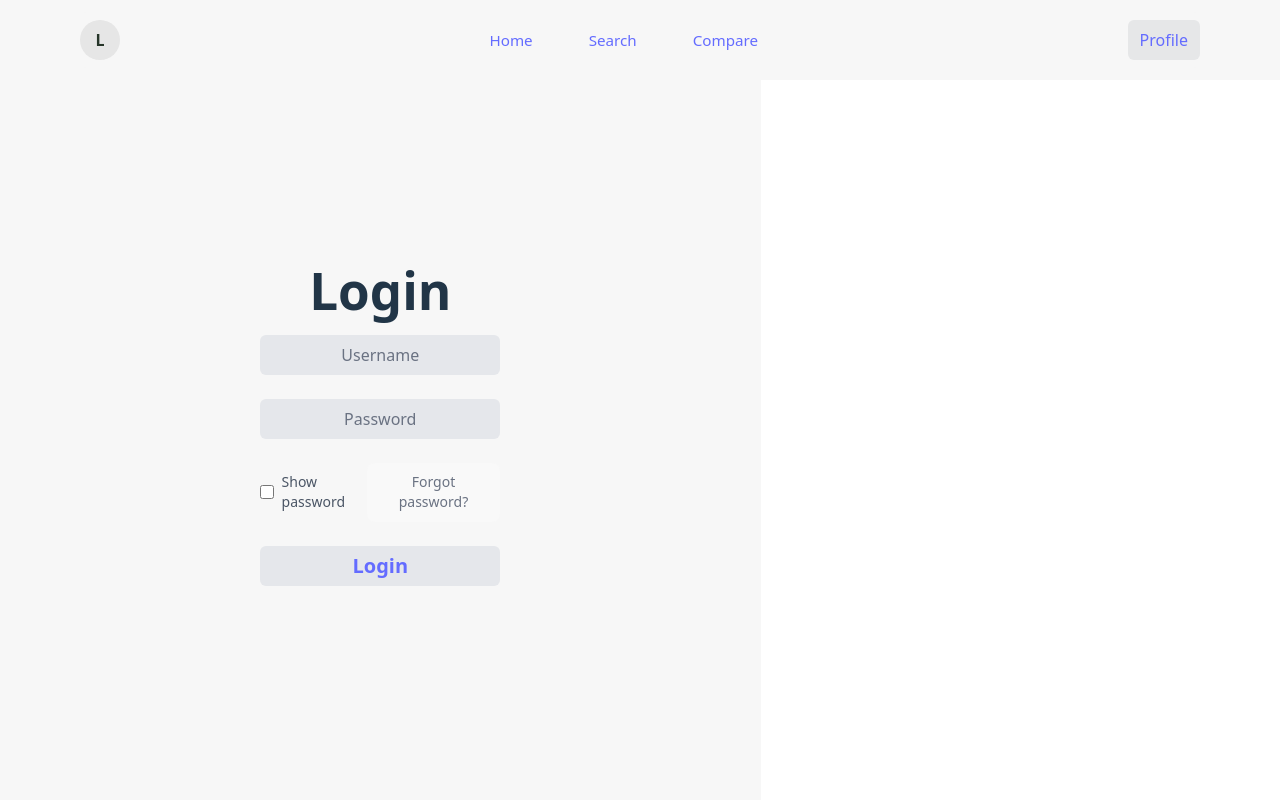
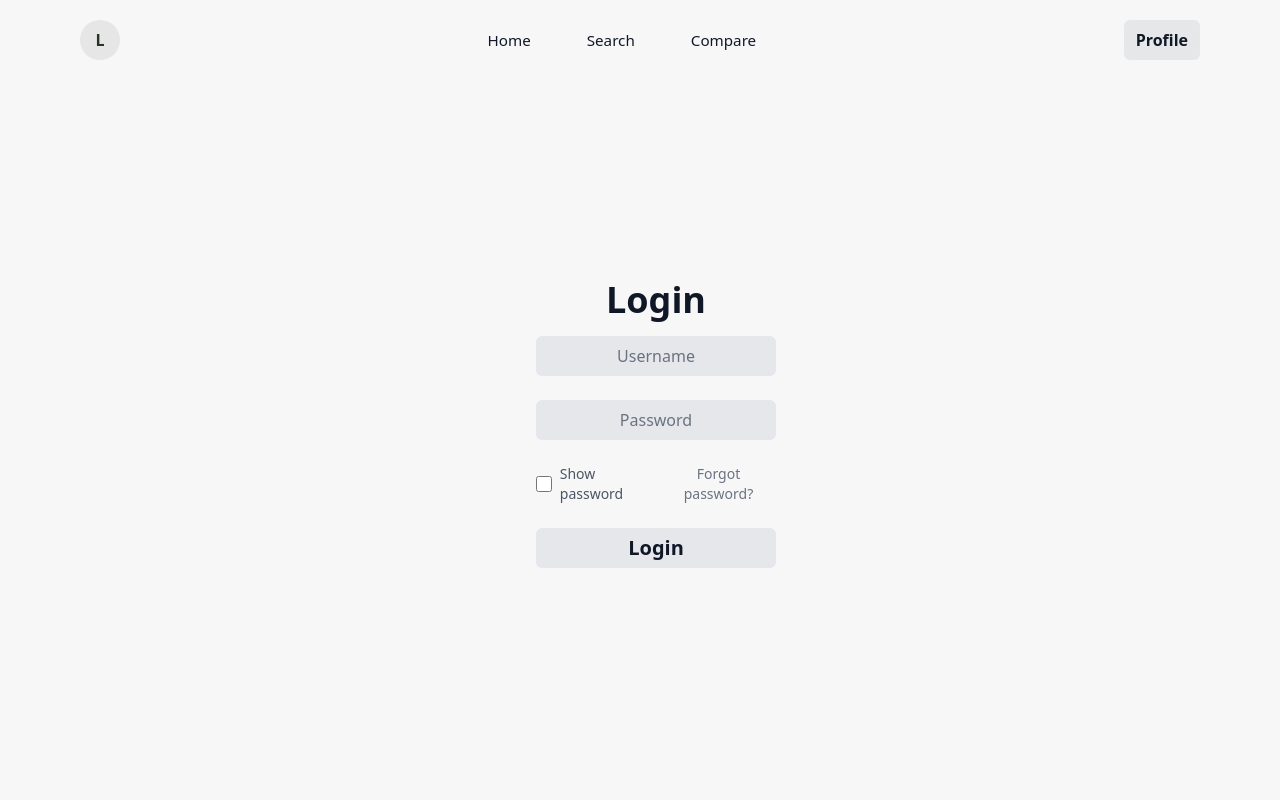
Before and after one commit to duckhess/Provision-IT---IT-Project-Group-14, a React (Vite) app in the folder Front-end/It-Project-Group-14-Front-End/: page /login in a window 1280 px wide. Shown: the top 800 px of the page. Built offline with nearby package versions, Linux system fonts and the light colour scheme.

Commit message:
Fix: styling issues and page width
removed all the css styling out of index.css, fix page with issue in app.tsx

```diff
--- a/Front-end/It-Project-Group-14-Front-End/src/App.tsx
+++ b/Front-end/It-Project-Group-14-Front-End/src/App.tsx
@@ -14,7 +14,7 @@ function App() {
       <div className="bg-[#f7f7f7] flex flex-col">
         <NavBar />
 
-        <main className="min-h-screen w-full mx-auto mt-6 px-4">
+        <main className="w-screen min-h-screen mx-auto mt-6 px-4 text-gray-900 ">
 
           <Routes>
             <Route path="/" element={<HomePage />} />
--- a/Front-end/It-Project-Group-14-Front-End/src/index.css
+++ b/Front-end/It-Project-Group-14-Front-End/src/index.css
@@ -1,71 +1,3 @@
 @import "tailwindcss";
+
 @tailwind utilities;
-
-:root {
-  font-family: system-ui, Avenir, Helvetica, Arial, sans-serif;
-  line-height: 1.5;
-  font-weight: 400;
-
-  color-scheme: light dark;
-  color: rgba(255, 255, 255, 0.87);
-  background-color: #242424;
-
-  font-synthesis: none;
-  text-rendering: optimizeLegibility;
-  -webkit-font-smoothing: antialiased;
-  -moz-osx-font-smoothing: grayscale;
-}
-
-a {
-  font-weight: 500;
-  color: #646cff;
-  text-decoration: inherit;
-}
-a:hover {
-  color: #535bf2;
-}
-
-body {
-  margin: 0;
-  display: flex;
-  place-items: center;
-  min-width: 320px;
-  min-height: 100vh;
-}
-
-h1 {
-  font-size: 3.2em;
-  line-height: 1.1;
-}
-
-button {
-  border-radius: 8px;
-  border: 1px solid transparent;
-  padding: 0.6em 1.2em;
-  font-size: 1em;
-  font-weight: 500;
-  font-family: inherit;
-  background-color: #1a1a1a;
-  cursor: pointer;
-  transition: border-color 0.25s;
-}
-button:hover {
-  border-color: #646cff;
-}
-button:focus,
-button:focus-visible {
-  outline: 4px auto -webkit-focus-ring-color;
-}
-
-@media (prefers-color-scheme: light) {
-  :root {
-    color: #213547;
-    background-color: #ffffff;
-  }
-  a:hover {
-    color: #747bff;
-  }
-  button {
-    background-color: #f9f9f9;
-  }
-}
--- a/Front-end/It-Project-Group-14-Front-End/src/pages/ComparePage.tsx
+++ b/Front-end/It-Project-Group-14-Front-End/src/pages/ComparePage.tsx
@@ -53,7 +53,7 @@ const ComparePage: React.FC = () => {
       <div className="max-w-7xl mx-auto px-6 pt-20 pb-20">
         {/* Page title */}
         <header className="text-center mb-8">
-          <h1 className="text-2xl font-semibold">Let’s Compare…</h1>
+          <h1 className="text-2xl font-semibold ">Let’s Compare…</h1>
         </header>
 
         {/* Grid: two equal columns on md+ screens; single column on small screens */}
--- a/Front-end/It-Project-Group-14-Front-End/src/pages/HomePage.tsx
+++ b/Front-end/It-Project-Group-14-Front-End/src/pages/HomePage.tsx
@@ -16,7 +16,7 @@ const CompanyCard: React.FC<{ company: Company }> = ({ company }) => {
       </div>
       <Link
         to={`/business/${company.id}`}
-        className="mt-4 px-3 py-1 bg-gray-800 text-white rounded-md text-sm hover:bg-gray-700 text-center"
+        className="mt-4 px-3 py-1 bg-gray-800 !text-white rounded-md text-sm hover:bg-gray-700 text-center"
       >
         View More
       </Link>
--- a/Front-end/It-Project-Group-14-Front-End/src/pages/LoginPage.tsx
+++ b/Front-end/It-Project-Group-14-Front-End/src/pages/LoginPage.tsx
@@ -7,7 +7,7 @@ const LoginPage: React.FC = () => {
   const [showPassword, setShowPassword] = useState(false);
 
   return (
-    <main className="flex flex-col items-center justify-center h-screen px-4 space-y-6">
+    <main className="flex w-screen flex-col items-center justify-center h-screen px-4 space-y-6">
       {/* Title */}
       <h1 className="text-4xl font-semibold mb-4 text-center">Login</h1>
 
--- a/Front-end/It-Project-Group-14-Front-End/src/pages/ProfilePage.tsx
+++ b/Front-end/It-Project-Group-14-Front-End/src/pages/ProfilePage.tsx
@@ -2,9 +2,9 @@ import React from "react";
 
 const ProfilePage: React.FC = () => {
   return (
-    <main className="max-w-4xl mx-auto px-6 py-12 space-y-8">
+    <main className="max-w-7xl mx-auto px-6 py-20 space-y-8">
       {/* Header */}
-      <h1 className="text-3xl font-semibold text-center">Your Profile</h1>
+      <h1 className="text-2xl font-semibold text-center text-black">Your Profile</h1>
 
       {/* Profile card */}
       <section className="bg-white shadow-md rounded-lg p-6 space-y-4">
@@ -16,7 +16,7 @@ const ProfilePage: React.FC = () => {
 
           {/* Basic info */}
           <div>
-            <h2 className="text-2xl font-semibold">Shawn Perera</h2>
+            <h2 className="text-2xl font-semibold text-black">Shawn Perera</h2>
             <p className="text-gray-600">shawn@example.com</p>
             <p className="text-gray-500 text-sm">Joined: January 2024</p>
           </div>
--- a/Front-end/It-Project-Group-14-Front-End/tailwind.config.js
+++ b/Front-end/It-Project-Group-14-Front-End/tailwind.config.js
@@ -3,7 +3,7 @@ const { plugin } = require("postcss");
 
 module.exports = {
   content: {
-    "./src/**/*.{js, jsx, ts, tsx}"
+    "./src/**/*.{js, jsx, ts, tsx}":
     "./node_modules/flowbite/**/*.js"
   },
   plugins: [
```
Also changed, not shown: Front-end/It-Project-Group-14-Front-End/src/components/NavBar.module.css (added, +83 -0 lines), 1 other file (tests, documents, lock files or other folders).
